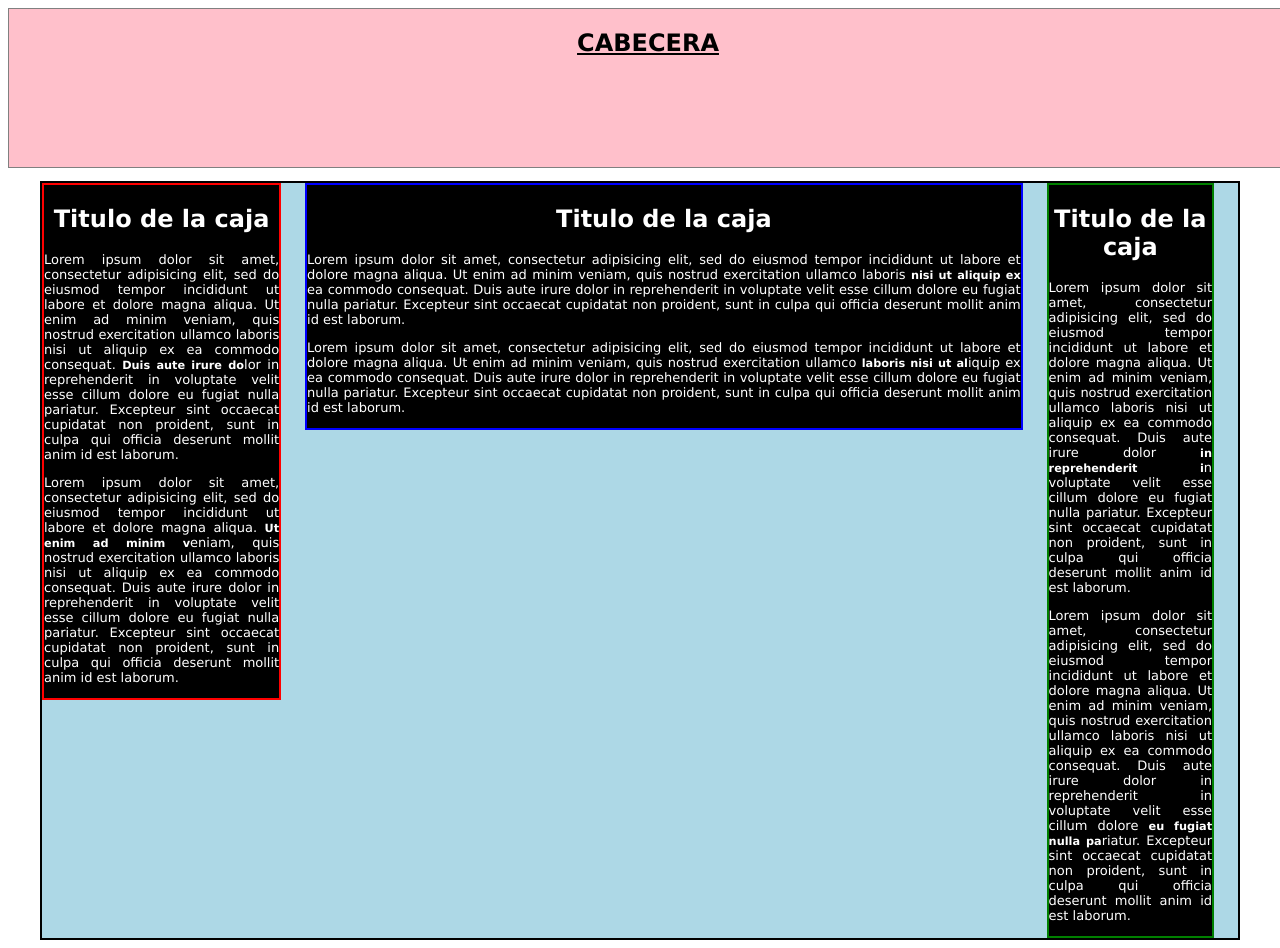
After one commit to laureanopiotti/digitalhouse-fullstack, a PHP site: page /Clase6/responsive.html in a window 1280 px wide. The commit adds this page. Run offline with PHP 8.4, Linux system fonts and the light colour scheme.

```diff
--- a/HTMLyCSS/Clase5/css/styles.css
+++ b/HTMLyCSS/Clase5/css/styles.css
@@ -80,7 +80,7 @@ section article{
 }
 
 .boton-vermas:hover{
-	transform: scale(1.2)
+	transform: scale(1.1);
 
 }
 
--- /dev/null
+++ b/HTMLyCSS/Clase6/css/styles.css
@@ -0,0 +1,95 @@
+* {
+	box-sizing: border-box;
+}
+
+body {
+	background-color: white;
+	text-align: center;
+	font-family: Verdana;
+}
+
+.header {
+	width: 100vw;
+	height: 20vh;
+	background-color: pink;
+	border: 1px solid gray;
+}
+
+.header-titulo {
+	text-decoration: underline;
+}
+
+.contenedor {
+	max-width: 1200px;
+	overflow: hidden;
+	margin: 0 auto;
+	background-color: lightblue;
+	border: 2px solid black;
+	margin-top: 1%;
+}
+
+.caja-a {
+	width: 20%;
+	border: 2px solid red;
+	background-color:black;
+	float: left;
+}
+
+.caja-b {
+	width: 60%;
+	margin: 0 2%;
+	border: 2px solid blue;
+	background-color: black;
+	float: left;
+}
+
+.caja-c {
+	width: 14%;
+	border: 2px solid green;
+	background-color: black;
+	float: left;
+}
+
+.caja-titulo {
+	font-size: 1,75em;
+	color: white;
+
+}
+.caja-parrafo {
+	font-size:0.8125em;
+	color:white;
+	text-align: justify;
+}
+
+.parrafo-strong {
+	font-size: 0.87em;
+}
+
+@media (max-width: 900px) {
+	.contenedor {
+		width: 95%;
+		padding: 20px;
+	}
+	.caja-a {
+		width: 40%;
+		float: left;
+	}
+	.caja-b {
+		width: 55%;
+		float: right;
+		margin: 0;
+	}
+	.caja-c {
+		width: 100%;
+		clear: both;
+	}
+}
+@media (max-width:450px) {
+	.caja-a, .caja-b, .caja-c {
+		float: none;
+		width: 100%;
+	}
+	body {
+		font-size: 1.3em;
+	}
+}
--- /dev/null
+++ b/HTMLyCSS/Clase6/responsive.html
@@ -0,0 +1,71 @@
+<!DOCTYPE html>
+<html>
+	<head>
+		<meta charset="utf-8">
+		<meta http-equiv="X-UA-Compatible" content="IE=edge">
+		<title>Responsive</title>
+		<link rel="stylesheet" href="css/styles.css">
+		<meta name="viewport" content="width=device-width, initial-scale=1.0">
+	</head>
+	<body>
+		<header class="header">
+				<h2 class="header-titulo">CABECERA</h2>
+		</header><!-- /header -->
+
+		<div class="contenedor">
+
+
+			<main>
+				<section>
+					<article class="caja-a">
+						<h2 class="caja-titulo">Titulo de la caja</h2>
+						<p class="caja-parrafo">Lorem ipsum dolor sit amet, consectetur adipisicing elit, sed do eiusmod
+						tempor incididunt ut labore et dolore magna aliqua. Ut enim ad minim veniam,
+						quis nostrud exercitation ullamco laboris nisi ut aliquip ex ea commodo
+						consequat. <strong class="parrafo-strong">Duis aute irure do</strong>lor in reprehenderit in voluptate velit esse
+						cillum dolore eu fugiat nulla pariatur. Excepteur sint occaecat cupidatat non
+						proident, sunt in culpa qui officia deserunt mollit anim id est laborum.</p>
+						<p class="caja-parrafo">Lorem ipsum dolor sit amet, consectetur adipisicing elit, sed do eiusmod
+						tempor incididunt ut labore et dolore magna aliqua. <strong class="parrafo-strong">Ut enim ad minim v</strong>eniam,
+						quis nostrud exercitation ullamco laboris nisi ut aliquip ex ea commodo
+						consequat. Duis aute irure dolor in reprehenderit in voluptate velit esse
+						cillum dolore eu fugiat nulla pariatur. Excepteur sint occaecat cupidatat non
+						proident, sunt in culpa qui officia deserunt mollit anim id est laborum.</p>
+					</article>
+
+					<article class="caja-b">
+						<h2 class="caja-titulo">Titulo de la caja</h2>
+						<p class="caja-parrafo">Lorem ipsum dolor sit amet, consectetur adipisicing elit, sed do eiusmod
+						tempor incididunt ut labore et dolore magna aliqua. Ut enim ad minim veniam,
+						quis nostrud exercitation ullamco laboris <strong class="parrafo-strong">nisi ut aliquip ex</strong> ea commodo
+						consequat. Duis aute irure dolor in reprehenderit in voluptate velit esse
+						cillum dolore eu fugiat nulla pariatur. Excepteur sint occaecat cupidatat non
+						proident, sunt in culpa qui officia deserunt mollit anim id est laborum.</p>
+						<p class="caja-parrafo">Lorem ipsum dolor sit amet, consectetur adipisicing elit, sed do eiusmod
+						tempor incididunt ut labore et dolore magna aliqua. Ut enim ad minim veniam,
+						quis nostrud exercitation ullamco <strong class="parrafo-strong">laboris nisi ut al</strong>iquip ex ea commodo
+						consequat. Duis aute irure dolor in reprehenderit in voluptate velit esse
+						cillum dolore eu fugiat nulla pariatur. Excepteur sint occaecat cupidatat non
+						proident, sunt in culpa qui officia deserunt mollit anim id est laborum.</p>
+					</article>
+
+					<article class="caja-c">
+						<h2 class="caja-titulo">Titulo de la caja</h2>
+						<p class="caja-parrafo">Lorem ipsum dolor sit amet, consectetur adipisicing elit, sed do eiusmod
+						tempor incididunt ut labore et dolore magna aliqua. Ut enim ad minim veniam,
+						quis nostrud exercitation ullamco laboris nisi ut aliquip ex ea commodo
+						consequat. Duis aute irure dolor <strong class="parrafo-strong">in reprehenderit i</strong>n voluptate velit esse
+						cillum dolore eu fugiat nulla pariatur. Excepteur sint occaecat cupidatat non
+						proident, sunt in culpa qui officia deserunt mollit anim id est laborum.</p>
+						<p class="caja-parrafo">Lorem ipsum dolor sit amet, consectetur adipisicing elit, sed do eiusmod
+						tempor incididunt ut labore et dolore magna aliqua. Ut enim ad minim veniam,
+						quis nostrud exercitation ullamco laboris nisi ut aliquip ex ea commodo
+						consequat. Duis aute irure dolor in reprehenderit in voluptate velit esse
+						cillum dolore <strong class="parrafo-strong">eu fugiat nulla pa</strong>riatur. Excepteur sint occaecat cupidatat non
+						proident, sunt in culpa qui officia deserunt mollit anim id est laborum.</p>
+					</article>
+				</section>
+			</main>
+		</div>
+	</body>
+	</html>
```
Also changed, not shown: HTMLyCSS/css/estilos.css (+6 -7 lines), HTMLyCSS/index.html (+2 -5 lines), 5 other files.
